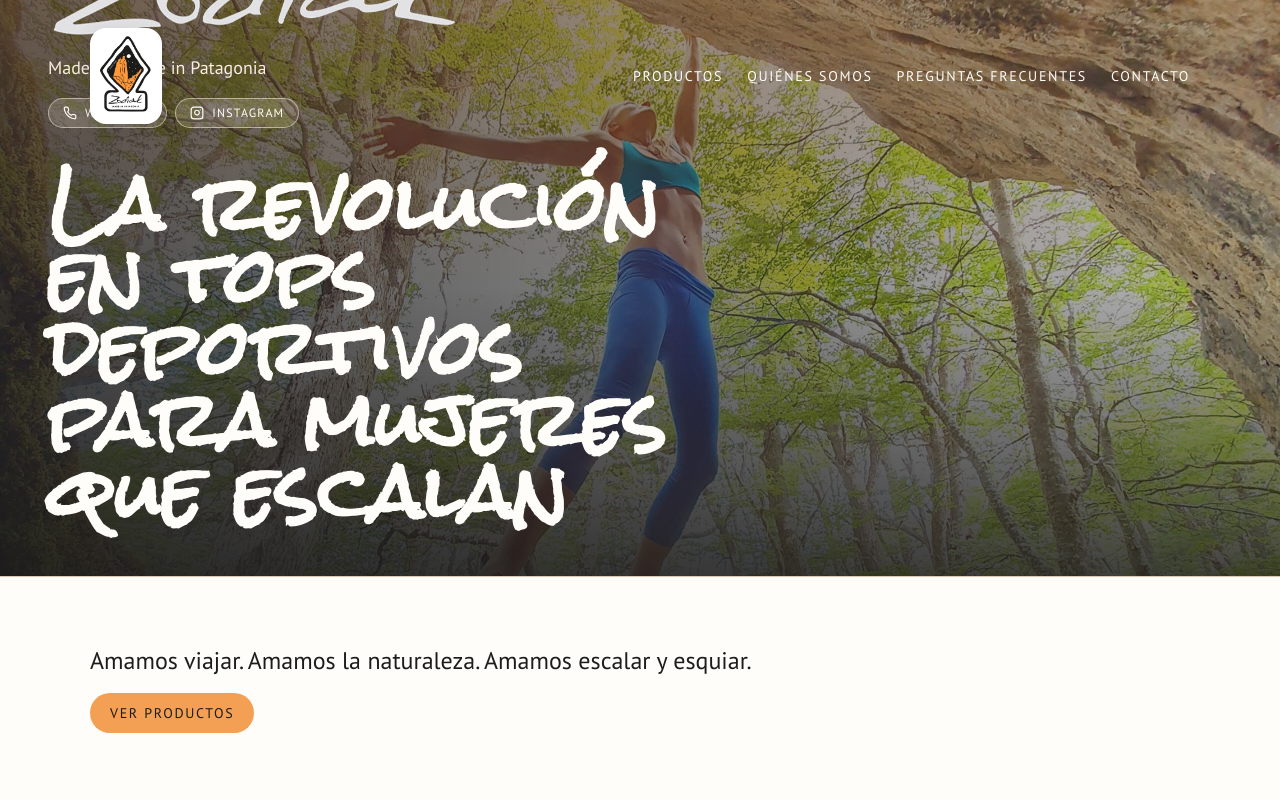
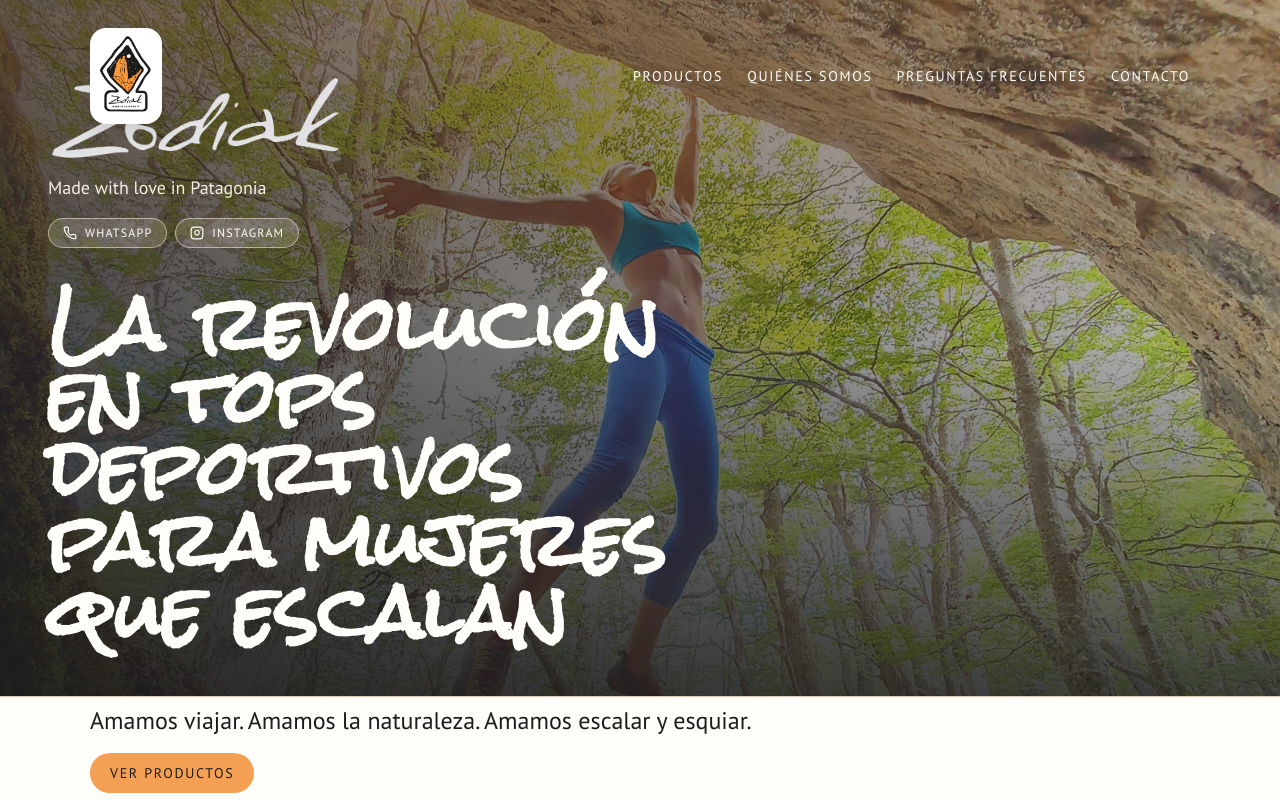
Before and after one commit to elevyg/zodiak-web, a Next.js app: page / in a window 1280 px wide. Shown: the top 800 px of the page. Built offline with nearby package versions, Linux system fonts and the light colour scheme.

Commit message:
fix: hero in desktop

```diff
--- a/src/components/sections/hero-section.tsx
+++ b/src/components/sections/hero-section.tsx
@@ -13,7 +13,7 @@ export function HeroSection({ hero, instagram }: HeroSectionProps) {
       className="relative left-1/2 right-1/2 h-screen w-screen -translate-x-1/2 overflow-hidden"
     >
       <div className="flex h-full flex-col">
-        <div className="relative h-[85%] overflow-hidden md:h-[72%]">
+        <div className="relative h-[85%] overflow-hidden md:h-[87%]">
           <Image
             src={hero.image}
             alt={hero.imageAlt}
@@ -23,14 +23,14 @@ export function HeroSection({ hero, instagram }: HeroSectionProps) {
           />
           <div className="absolute inset-0 bg-gradient-to-r from-[#1c1c1ccc] via-[#1c1c1c86] to-[#1c1c1c3d]" />
           <div className="absolute inset-0 bg-gradient-to-t from-[#1c1c1cbf] via-transparent to-[#f4a05430]" />
-          <div className="relative z-10 flex h-full flex-col justify-end p-6 pt-24 md:p-12 md:pt-28">
+          <div className="relative z-10 flex h-full flex-col justify-end p-6 pt-24 md:p-12 md:pt-36">
             <div className="flex w-full max-w-3xl flex-col items-start gap-2 text-inverse">
               <Image
                 src="/images/brand/zodiak-leters-white.png"
                 alt="Logo Zodiak"
                 width={110}
                 height={166}
-                className="stagger-in h-auto w-[60vw] max-w-[320px] md:max-w-[420px]"
+                className="stagger-in h-auto w-[60vw] max-w-[320px] md:mt-16 md:max-w-[300px]"
                 style={{ animationDelay: "900ms" }}
                 priority
               />
@@ -95,7 +95,7 @@ export function HeroSection({ hero, instagram }: HeroSectionProps) {
           </div>
         </div>
 
-        <div className="h-[15%] border-t border-border bg-inverse md:h-[28%]">
+        <div className="h-[15%] border-t border-border bg-inverse md:h-[13%]">
           <div className="container-shell flex h-full flex-col justify-center gap-4">
             <p
               className="stagger-in max-w-3xl text-lg leading-relaxed text-ink md:text-2xl"
```
